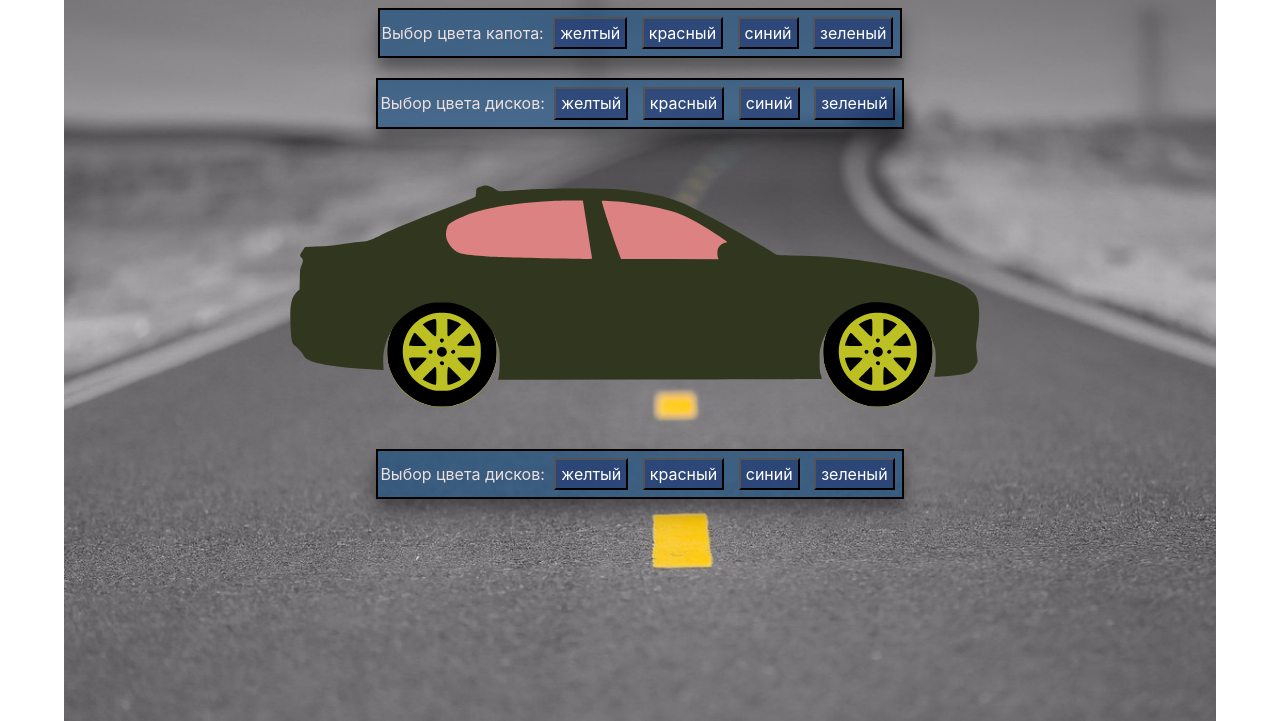
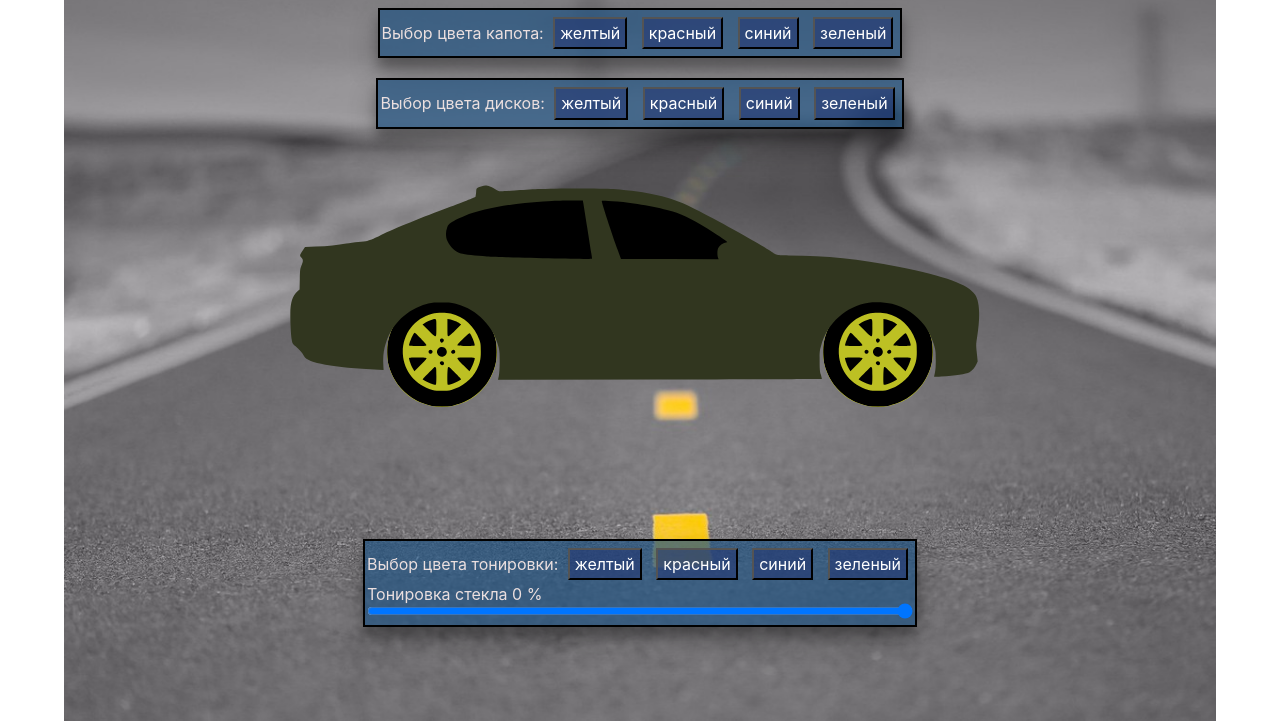
Before and after one commit to dima-kulikov/car-selection, a website: page src/index.html in a window 1280 px wide. Shown: the part 79-800 px from the top of the page. Drawn offline with Linux system fonts and the light colour scheme; files that its build step writes are made by us from their sources; files whose address does not match are found by name.

Commit message:
29.09.2020
29.09.2020

```diff
--- a/src/index.html
+++ b/src/index.html
@@ -41,7 +41,7 @@
               />
             </svg>
           </div>
-          <div class="glass"></div>
+          <div class="glass" id="glass"></div>
           <div class="wheel-left">
             <svg id="radius1" class="radius" width="110" height="110" viewBox="0 0 208 209" fill="none" xmlns="http://www.w3.org/2000/svg">
               <path d="M85.606 1.42308C63.306 5.42308 44.606 15.5231 28.806 32.0231C15.606 45.8231 7.50604 60.3231 2.60604 78.7231C0.406036 87.0231 0.00603591 90.6231 0.00603591 103.423C-0.0939641 120.323 1.00604 127.023 6.50604 141.623C15.206 164.623 33.606 185.223 55.806 196.723C64.306 201.123 73.606 204.523 82.906 206.523C93.606 208.823 114.106 208.823 124.806 206.423C164.006 198.023 194.706 168.923 205.006 130.323C207.306 121.723 207.606 118.323 207.706 104.923C207.806 89.1231 207.206 85.0231 203.106 71.9231C193.306 40.9231 167.606 15.2231 136.306 5.02309C121.306 0.0230865 100.906 -1.37692 85.606 1.42308ZM120.606 31.5231C145.506 37.1231 166.306 56.2231 174.906 81.4231C177.406 88.6231 177.706 90.9231 177.706 103.423C177.806 118.723 176.206 126.223 170.306 137.923C160.906 156.523 142.006 171.623 121.806 176.523C112.206 178.923 95.006 178.923 85.806 176.523C53.806 168.123 31.406 141.023 29.606 108.423C27.606 72.5231 50.506 41.1231 85.406 31.9231C94.806 29.5231 110.706 29.3231 120.606 31.5231Z" fill="black"/>
@@ -81,12 +81,16 @@
 
           </div>
         </div>
-        <div class="car__disc decor">
-        Выбор цвета дисков:
-        <button id="" class="bg__style">желтый</button>
-        <button id="" class="bg__style">красный</button>
-        <button id="" class="bg__style">синий</button>
-        <button id="" class="bg__style">зеленый</button>
+        <div class="glass__function decor">
+        Выбор цвета тонировки:
+        <button id="glass_bt" class="bg__style">желтый</button>
+        <button id="glass-bt1" class="bg__style">красный</button>
+        <button id="glass-bt2" class="bg__style">синий</button>
+        <button id="glass-bt4" class="bg__style">зеленый</button>
+        <div class="form-group">
+          <label class="title" for="range">Тонировка стекла <span class="distance">0</span> <span>%</span></label>
+          <input type="range" class="custom-range" min="0" max="1" step="0.01" id="range" value="10"/>
+        </div>
       </div>
     </section>
     <script type="text/javascript" src="./js/scripts.js"></script>
--- a/src/js/script.js
+++ b/src/js/script.js
@@ -40,8 +40,40 @@ function ColorWheel4() {
   radius2.style.backgroundColor = '#317428';
 }
 
-
 avto_wheel1.addEventListener('click', ColorWheel);
 avto_wheel2.addEventListener('click', ColorWheel2);
 avto_wheel3.addEventListener('click', ColorWheel3);
 avto_wheel4.addEventListener('click', ColorWheel4);
+
+// ЗАТЕМНЕНИЕ СТЕКЛА В МАШИНЕ
+let range = document.querySelector('#range');
+let distance = document.querySelector('.distance');
+let glass = document.getElementById('glass');
+let glass_bt = document.getElementById('glass_bt');
+
+//range ползунок
+range.onchange = function () {
+  document.querySelector('.distance').innerHTML = range.value;
+};
+
+function col() {
+  glass.style.opacity = range.value;
+}
+
+range.addEventListener('click', col);
+
+//Цвета для стекла
+function GlassColor() {
+  glass.style.backgroundColor = '#bdc023';
+}
+function GlassColor2() {
+  glass.style.backgroundColor = '#c94831';
+}
+function GlassColor3() {
+  glass.style.backgroundColor = '#31bfc9';
+}
+function GlassColor4() {
+  glass.style.backgroundColor = '#317428';
+}
+
+glass_bt.addEventListener('click', GlassColor);
--- a/src/sass/style.scss
+++ b/src/sass/style.scss
@@ -67,11 +67,12 @@ section {
   position: absolute;
   width: 300px;
   height: 74px;
-  background: #dc8282;
+  background-color: black;
   /* border-radius: 455px/80px; */
   border-top-right-radius: 70%;
   border-top-left-radius: 50%;
   z-index: 0;
+  opacity: 1;
 }
 .wheel-left {
   position: absolute;
@@ -96,3 +97,9 @@ section {
 #car__frame svg path {
   fill: currentColor;
 }
+.glass__function {
+  margin-top: 100px;
+}
+.custom-range {
+  width: 100%;
+}
```
Also changed, not shown: build/css/styles.css, build/index.html, build/js/scripts.js.
